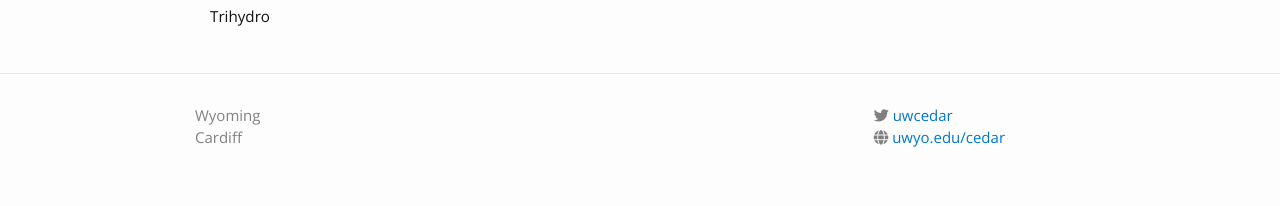
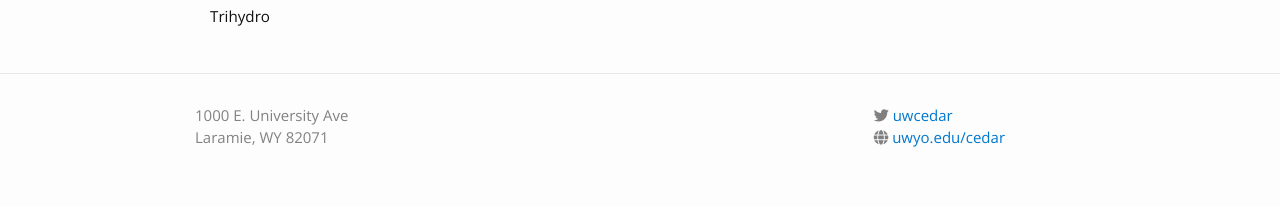
Before and after one commit to dr-mikeb/clockwise-software.github.io, a Jekyll site: the page built from index.md, in a window 1280 px wide. Shown: the part 1052-1258 px from the top of the page. Built offline with Jekyll 4.4.1, drawn with Linux system fonts in a browser that asks for light colours; nearby versions of some CDN libraries.

Commit message:
Update _config.yml

```diff
--- a/_config.yml
+++ b/_config.yml
@@ -11,8 +11,8 @@ schoolurl: "https://www.uwyo.edu/cedar"
 twitter_username: uwcedar
 
 address: |
-    Wyoming
-    Cardiff
+    1000 E. University Ave
+    Laramie, WY 82071
 
 # Set your Google Analytics tracking ID (set up yours at http://www.google.com/analytics/)
 # google_analytics: UA-XXXXXXXX-X
```
